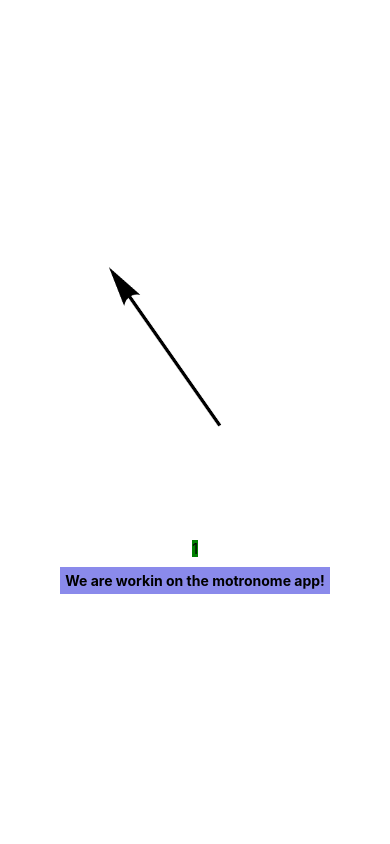
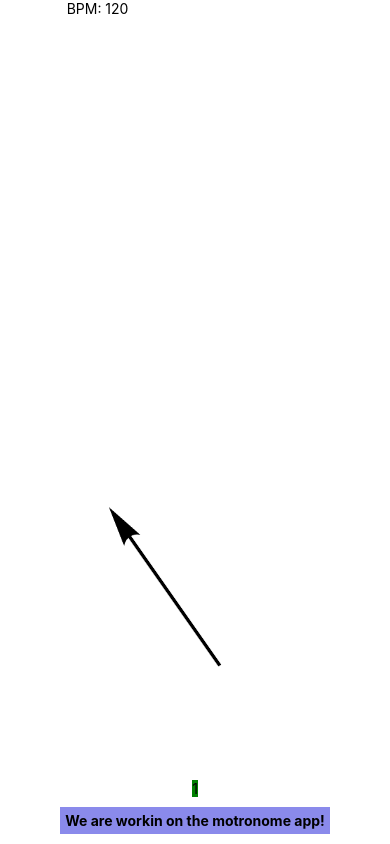
Before and after one commit to JackStrakos/Metronome_app, a React Native app in the folder Metronome/: screen / in a window 390 px wide. Built offline with nearby package versions, Linux system fonts and the light colour scheme.

Commit message:
bpm label

```diff
--- a/Metronome/Components/Metronome.js
+++ b/Metronome/Components/Metronome.js
@@ -1,14 +1,30 @@
 import { useState, useEffect, useRef } from "react";
-import { StyleSheet, Text, View, Image, Animated, TouchableHighlight, Easing } from "react-native";
+import {
+  StyleSheet,
+  Text,
+  View,
+  Image,
+  Animated,
+  TouchableHighlight,
+  Easing,
+  TextInput,
+} from "react-native";
 
 export default function Metronome() {
   const [metronomInicializator, setMetronomeInicializator] = useState(false);
   const [pointerPosition, setPointerPosition] = useState(0);
   const [tik, setTik] = useState(1);
+  const [BPM, setBPM] = useState(120);
 
-  let BPM = 1500;
   let rotation = false;
   const rotateValueHolder = useRef(new Animated.Value(0)).current;
+  const animation = useRef(null);
+
+  // MAYBE SWITCHING BETWEEN ANIMATIONS => ONE ANIMATION FOR RUNNING AND ONE FOR GETTING BACK TO DEFAULT POSE ???
+  // const standByMetronom = () => {
+  //   rotateValueHolder.setValue(0);
+  //   console.log("standBy");
+  // };
 
   const startMetronome = () => {
     let continuingPos;
@@ -22,32 +38,39 @@ export default function Metronome() {
       endingPos = 1;
     }
     rotation = !rotation;
-    console.log(tik);
     rotateValueHolder.setValue(continuingPos);
-    Animated.timing(rotateValueHolder, {
+    animation.current = Animated.timing(rotateValueHolder, {
       toValue: endingPos,
-      duration: BPM,
+      duration: 60000 / BPM,
       easing: Easing.linear,
       useNativeDriver: false,
       loop: false,
-    }).start(() => {
-      if (metronomInicializator) {
+    });
+    if (metronomInicializator) {
+      animation.current.start(() => {
         setTik((prev) => prev + 1);
         startMetronome();
-      }
-    });
+      });
+    } else {
+      stopMetronome();
+    }
+  };
+
+  const stopMetronome = () => {
+    animation.current.stop();
   };
 
   // start and stop the metronome
   const runMetronome = () => {
     setMetronomeInicializator(!metronomInicializator);
-    console.log(metronomInicializator);
   };
 
   useEffect(() => {
     if (metronomInicializator) {
       startMetronome();
-    }
+    } /* else if (!metronomInicializator) {
+      standByMetronom();
+    } */
   }, [metronomInicializator]);
 
   const RotatePointer = rotateValueHolder.interpolate({
@@ -67,6 +90,16 @@ export default function Metronome() {
 
   return (
     <>
+      <View style={styles.BPMLabel}>
+        <Text style={styles.BMP}>BPM: </Text>
+        <TextInput
+          style={styles.BMP}
+          onChangeText={(text) => setBPM(text)}
+          value={BPM}
+          keyboardType="numeric"
+          placeholder="120"
+        />
+      </View>
       <View style={styles.pointerCoolio}>
         <Animated.View style={[styles.pointerFlex, { transform: [{ rotate: RotatePointer }] }]}>
           <Image style={styles.pointer} source={require("../assets/pointer.png")} />
@@ -105,4 +138,13 @@ const styles = StyleSheet.create({
   pong: {
     backgroundColor: "green",
   },
+  BPMLabel: {
+    flex: 2,
+    flexDirection: "row",
+    alignItems: "flex-start",
+  },
+  BPM: {
+    height: "10%",
+    width: "20%",
+  },
 });
```
